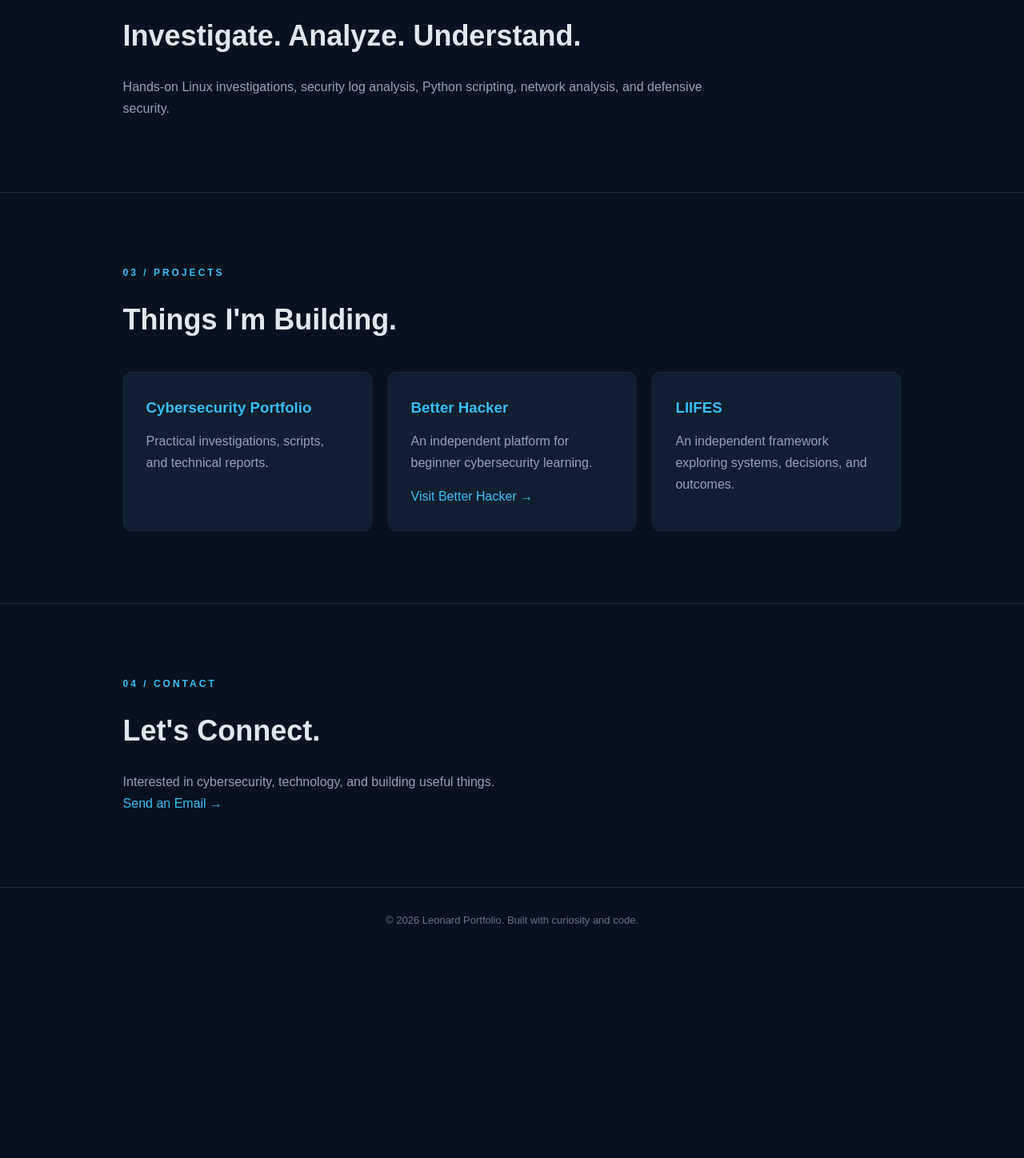
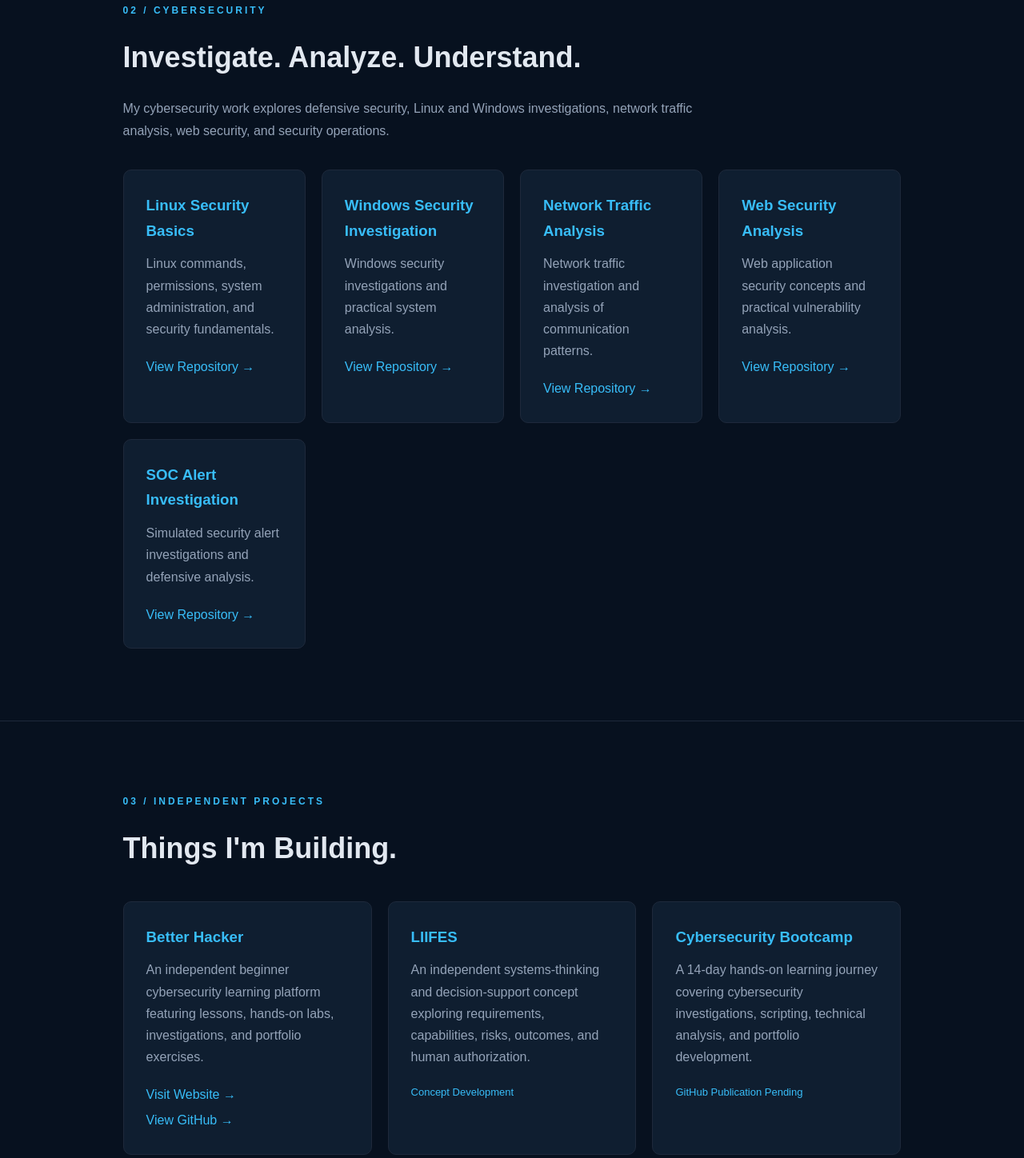
Before and after one commit to leonapacanis725-web/leonard-portfolio, a plain HTML site: page index.html in a window 1280 px wide. Shown: the part 1246-2694 px from the top of the page at 80% size. Before the commit the page ends 2438 px from the top, so only its background shows below. Drawn offline with Linux system fonts and the light colour scheme.

Commit message:
Expand master portfolio project showcase

```diff
--- a/index.html
+++ b/index.html
@@ -1,10 +1,9 @@
-
 <!DOCTYPE html>
 <html lang="en">
 <head>
     <meta charset="UTF-8">
     <meta name="viewport" content="width=device-width, initial-scale=1.0">
-    <meta name="description" content="A professional portfolio showcasing cybersecurity investigations, technical projects, and independent platforms.">
+    <meta name="description" content="Leonard's professional portfolio featuring cybersecurity investigations, technical projects, and independent technology platforms.">
     <title>Leonard Portfolio | Cybersecurity & Technology</title>
     <link rel="stylesheet" href="style.css">
 </head>
@@ -12,7 +11,6 @@
 
 <header class="navbar">
     <a href="#" class="logo">LEONARD<span>.</span></a>
-
     <nav>
         <a href="#about">About</a>
         <a href="#cybersecurity">Cybersecurity</a>
@@ -22,16 +20,14 @@
 </header>
 
 <main>
+
 <section class="hero">
     <p class="eyebrow">CYBERSECURITY • TECHNOLOGY • DEVELOPMENT</p>
-
     <h1>Building.<br>Investigating.<br><span>Creating.</span></h1>
-
     <p class="hero-text">
-                Exploring cybersecurity, building practical projects,
-                and developing independent technology platforms.
+        I develop practical cybersecurity skills through hands-on
+        investigations, technical projects, and independent platforms.
     </p>
-
     <a href="#projects" class="primary-button">Explore My Work →</a>
 </section>
 
@@ -39,9 +35,10 @@
     <p class="eyebrow">01 / ABOUT</p>
     <h2>Learning by Building.</h2>
     <p>
-                I develop practical technical skills through hands-on
-                investigations, experiments, and independent projects.
-                My focus is cybersecurity, problem-solving, and technology.
+        I'm an independent technology learner focused on cybersecurity,
+        problem-solving, and practical development. My approach is
+        hands-on: investigate real-world concepts, build useful tools,
+        document findings, and turn knowledge into working projects.
     </p>
 </section>
 
@@ -49,40 +46,97 @@
     <p class="eyebrow">02 / CYBERSECURITY</p>
     <h2>Investigate. Analyze. Understand.</h2>
     <p>
-                Hands-on Linux investigations, security log analysis,
-                Python scripting, network analysis, and defensive security.
+        My cybersecurity work explores defensive security, Linux and
+        Windows investigations, network traffic analysis, web security,
+        and security operations.
     </p>
+
+    <div class="project-grid">
+
+        <article class="project-card">
+            <h3>Linux Security Basics</h3>
+            <p>Linux commands, permissions, system administration, and security fundamentals.</p>
+            <a href="https://github.com/leonapacanis725-web/linux-security-basics" target="_blank" rel="noopener noreferrer">View Repository →</a>
+        </article>
+
+        <article class="project-card">
+            <h3>Windows Security Investigation</h3>
+            <p>Windows security investigations and practical system analysis.</p>
+            <a href="https://github.com/leonapacanis725-web/windows-security-investigation" target="_blank" rel="noopener noreferrer">View Repository →</a>
+        </article>
+
+        <article class="project-card">
+            <h3>Network Traffic Analysis</h3>
+            <p>Network traffic investigation and analysis of communication patterns.</p>
+            <a href="https://github.com/leonapacanis725-web/network-traffic-analysis" target="_blank" rel="noopener noreferrer">View Repository →</a>
+        </article>
+
+        <article class="project-card">
+            <h3>Web Security Analysis</h3>
+            <p>Web application security concepts and practical vulnerability analysis.</p>
+            <a href="https://github.com/leonapacanis725-web/web-security-analysis" target="_blank" rel="noopener noreferrer">View Repository →</a>
+        </article>
+
+        <article class="project-card">
+            <h3>SOC Alert Investigation</h3>
+            <p>Simulated security alert investigations and defensive analysis.</p>
+            <a href="https://github.com/leonapacanis725-web/soc-alert-investigation" target="_blank" rel="noopener noreferrer">View Repository →</a>
+        </article>
+
+    </div>
 </section>
 
 <section id="projects" class="section">
-            <p class="eyebrow">03 / PROJECTS</p>
+    <p class="eyebrow">03 / INDEPENDENT PROJECTS</p>
     <h2>Things I'm Building.</h2>
 
     <div class="project-grid">
-                <article class="project-card">
-                    <h3>Cybersecurity Portfolio</h3>
-                    <p>Practical investigations, scripts, and technical reports.</p>
-                </article>
 
         <article class="project-card">
             <h3>Better Hacker</h3>
-                    <p>An independent platform for beginner cybersecurity learning.</p>
-                    <a href="https://betterhacker.org/" target="_blank" rel="noopener noreferrer">Visit Better Hacker →</a>
+            <p>
+                An independent beginner cybersecurity learning platform
+                featuring lessons, hands-on labs, investigations,
+                and portfolio exercises.
+            </p>
+            <a href="https://betterhacker.org/" target="_blank" rel="noopener noreferrer">Visit Website →</a>
+            <br>
+            <a href="https://github.com/leonapacanis725-web/Better-Hacker" target="_blank" rel="noopener noreferrer">View GitHub →</a>
         </article>
 
         <article class="project-card">
             <h3>LIIFES</h3>
-                    <p>An independent framework exploring systems, decisions, and outcomes.</p>
+            <p>
+                An independent systems-thinking and decision-support
+                concept exploring requirements, capabilities,
+                risks, outcomes, and human authorization.
+            </p>
+            <span>Concept Development</span>
         </article>
+
+        <article class="project-card">
+            <h3>Cybersecurity Bootcamp</h3>
+            <p>
+                A 14-day hands-on learning journey covering
+                cybersecurity investigations, scripting,
+                technical analysis, and portfolio development.
+            </p>
+            <span>GitHub Publication Pending</span>
+        </article>
+
     </div>
 </section>
 
 <section id="contact" class="section">
     <p class="eyebrow">04 / CONTACT</p>
     <h2>Let's Connect.</h2>
-            <p>Interested in cybersecurity, technology, and building useful things.</p>
+    <p>
+        Interested in cybersecurity, technology,
+        practical problem-solving, and building useful things.
+    </p>
     <a href="mailto:betterhackerteam@gmail.com">Send an Email →</a>
 </section>
+
 </main>
 
 <footer>
--- a/style.css
+++ b/style.css
@@ -181,3 +181,20 @@ footer {
         font-size: 29px;
     }
 }
+.project-card span {
+    display: inline-block;
+    color: #38bdf8;
+    font-size: 13px;
+    margin-top: 5px;
+}
+
+.project-card a {
+    display: inline-block;
+    margin-top: 5px;
+}
+
+.project-card a:hover,
+#contact a:hover {
+    color: #7dd3fc;
+    text-decoration: underline;
+}
```
Lines whose indentation alone changed are shown as unchanged.
